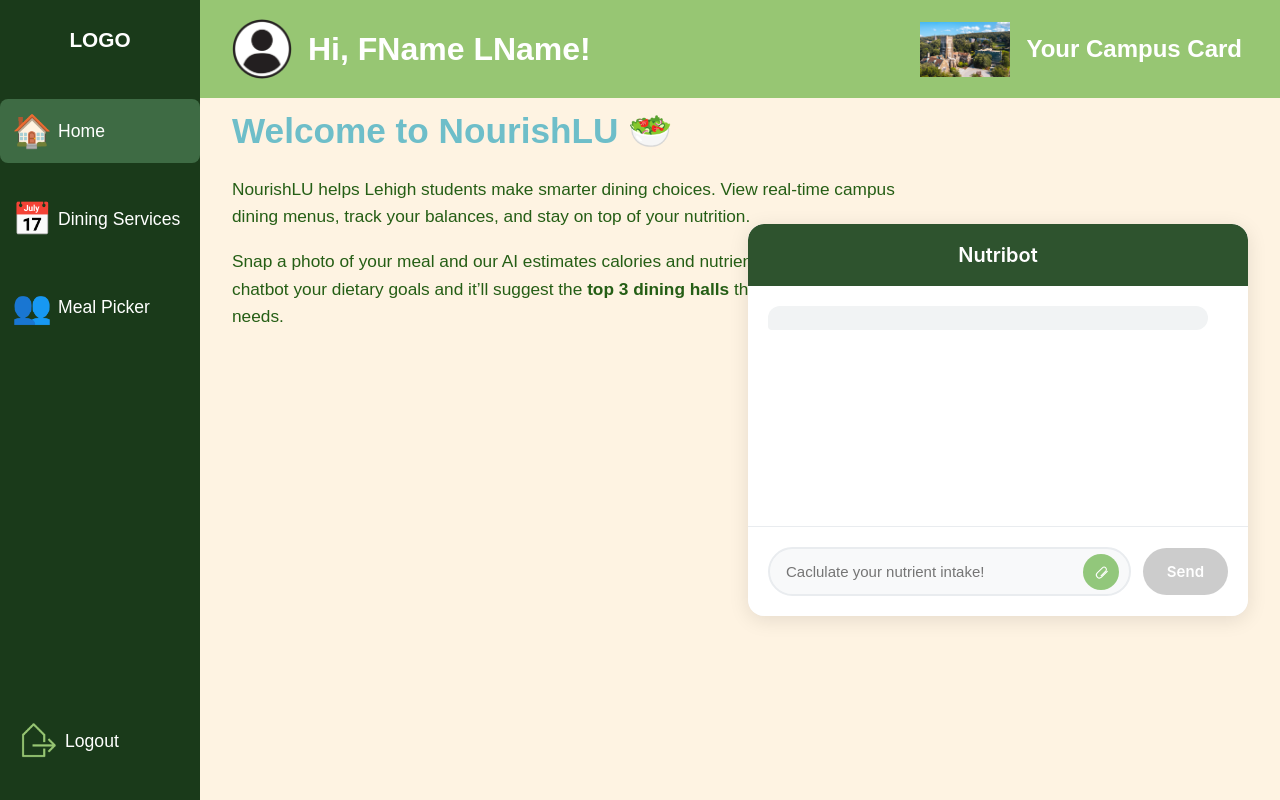
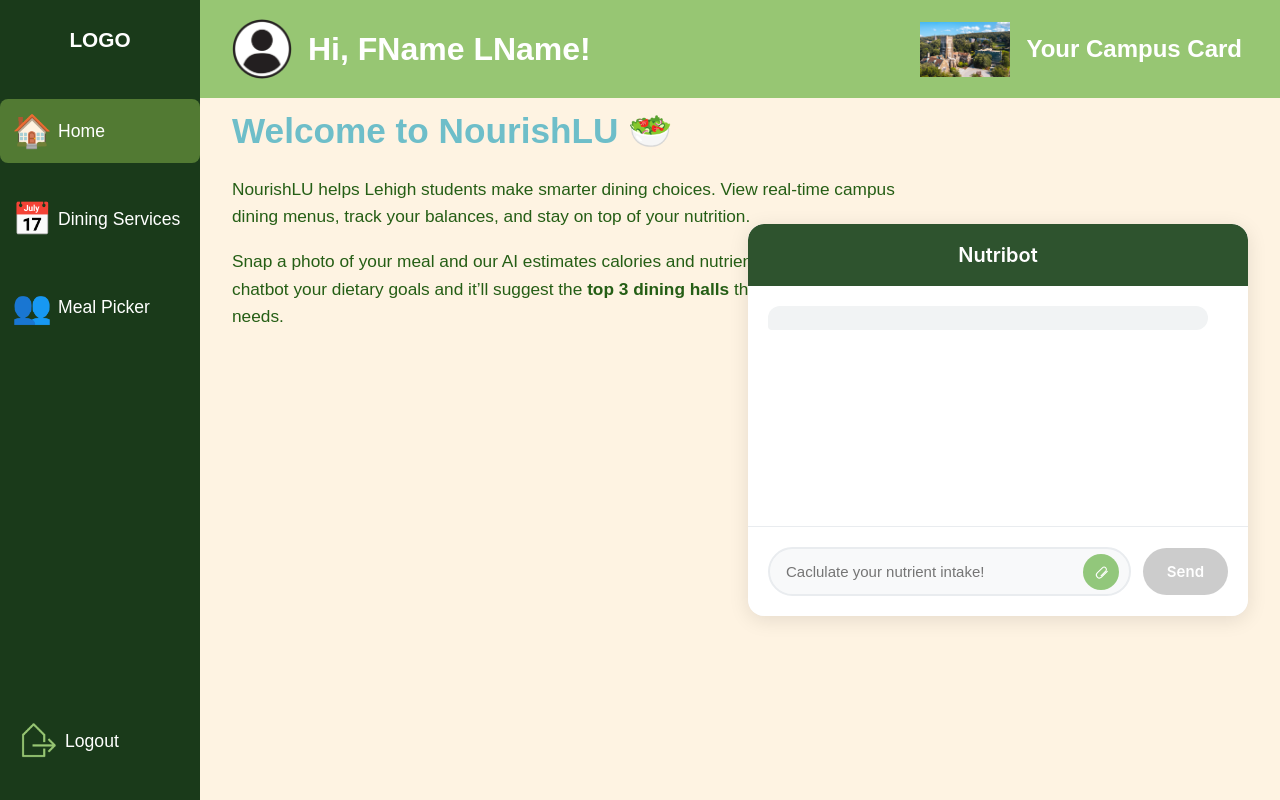
Before and after one commit to asy227/lvhackathon25, a React app in the folder frontend/: page / in a window 1280 px wide. In both pictures the pointer is over the link 100 px from the left and 131 px from the top of the page. Built offline with nearby package versions, Linux system fonts and the light colour scheme; the HTML template or start-up script is replaced by a standard one; a web font is replaced by a local one.

Commit message:
editing navbar

```diff
--- a/frontend/src/components/navbar.css
+++ b/frontend/src/components/navbar.css
@@ -78,11 +78,11 @@ img {
 
 
 .sidebar-menu a:hover {
-  background-color: #3e6b44;
+  background-color: #527a33;
 }
 
 .sidebar-menu a.active {
-  background-color: #3e6b44;
+  background-color: #527a33;
 }
 
 
@@ -171,7 +171,7 @@ img {
   outline: none; /* ensures it doesn’t come back on click */
 }
 .logout-btn:hover {
-  background-color: #3e6b44;
+  background-color: #527a33;
 }
 
 .sidebar.expanded .logout-btn {
```
